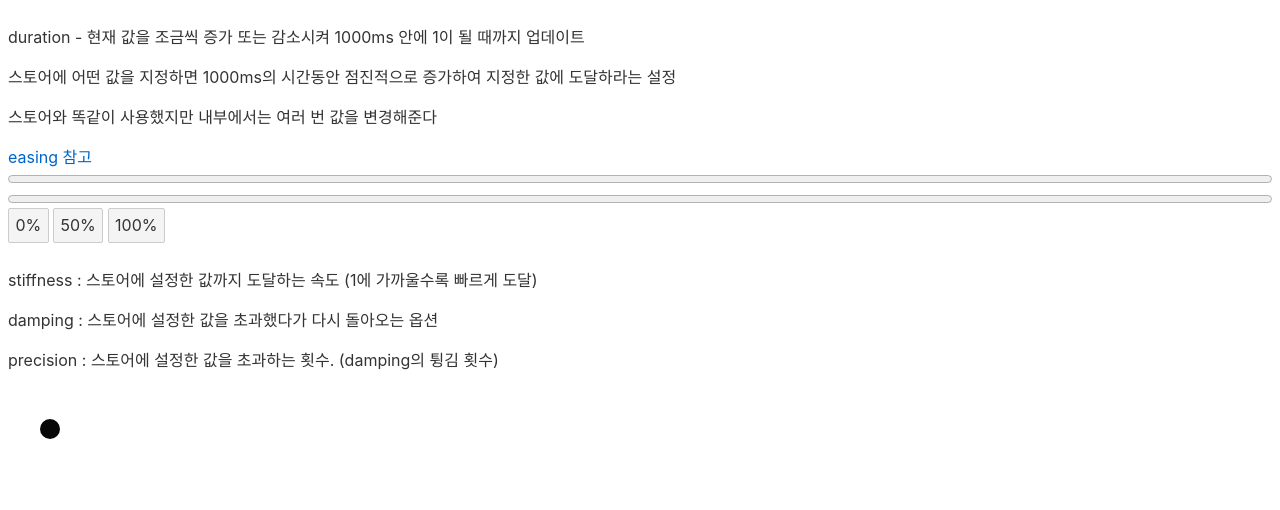
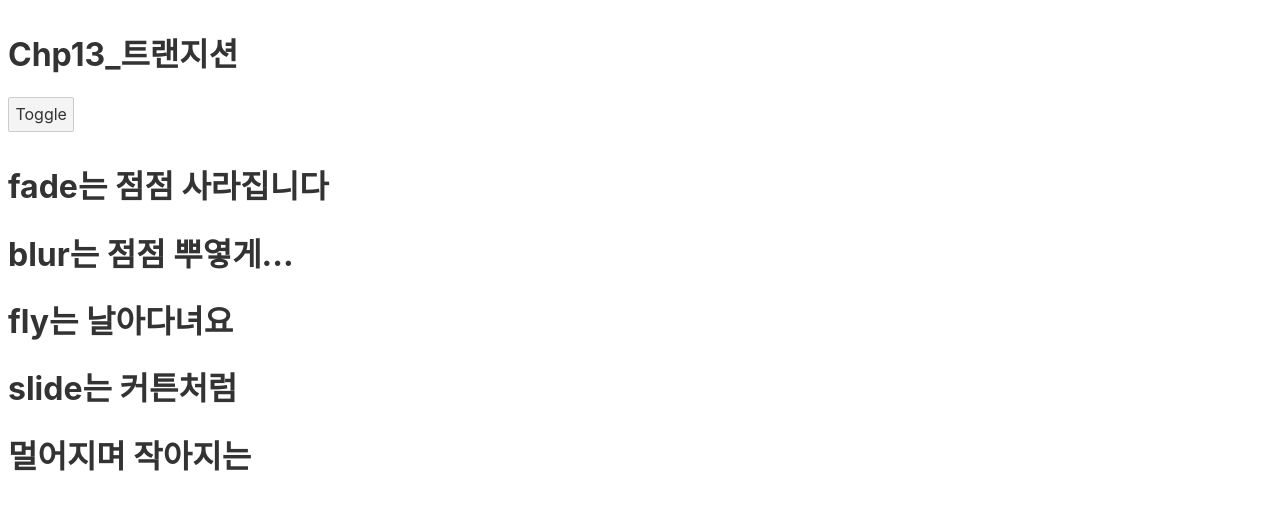
Before and after one commit to zldnlto/Svelte_Tutorial, a Svelte app: page / in a window 1280 px wide. Shown: the top 510 px of the page. Built offline with nearby package versions, Linux system fonts and the light colour scheme.

Commit message:
Chp13_Transition 지시자"

```diff
--- a/src/App.svelte
+++ b/src/App.svelte
@@ -5,6 +5,7 @@
   import Chp10 from "./Container/Chp10.svelte";
   import Chp11 from "./Container/Chp11.svelte";
   import Chp12 from "./Container/Chp12.svelte";
+  import Chp13 from "./Container/Chp13.svelte";
 
   let name = '얄루';
 </script>
@@ -15,7 +16,8 @@
   <!-- <Chp9 /> -->
   <!-- <Chp10 /> -->
   <!-- <Chp11 /> -->
-  <Chp12 />
+  <!-- <Chp12 /> -->
+  <Chp13 />
 </main>
 
 <style>
--- /dev/null
+++ b/src/Chp13/01_Transition.svelte
@@ -0,0 +1,15 @@
+<script>
+import { fade, blur, fly, slide, scale } from "svelte/transition";
+
+    let show = true;
+</script>
+
+<button on:click={()=> show = !show}>Toggle</button>
+
+{#if show}
+    <h1 transition:fade> fade는 점점 사라집니다</h1>
+    <h1 transition:blur> blur는 점점 뿌옇게...</h1>
+    <h1 transition:fly> fly는 날아다녀요</h1>
+    <h1 transition:slide> slide는 커튼처럼</h1>
+    <h1 transition:scale> 멀어지며 작아지는</h1>
+{/if}
--- /dev/null
+++ b/src/Container/Chp13.svelte
@@ -0,0 +1,8 @@
+<script>
+  import Transition from "../Chp13/01_Transition.svelte";
+
+
+</script>
+
+<h1>Chp13_트랜지션</h1>
+<Transition />
```
